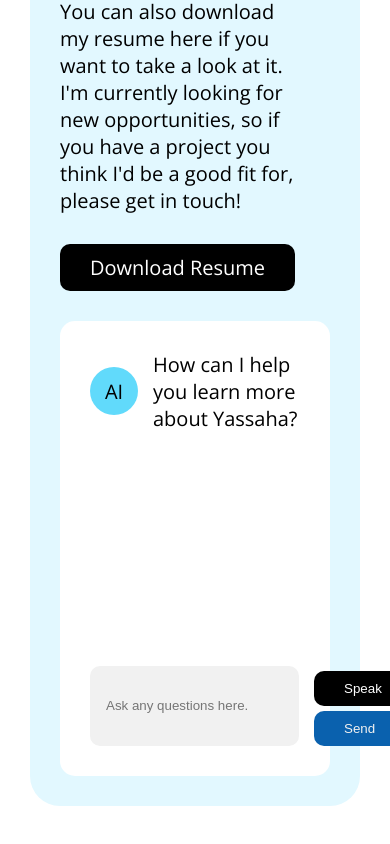
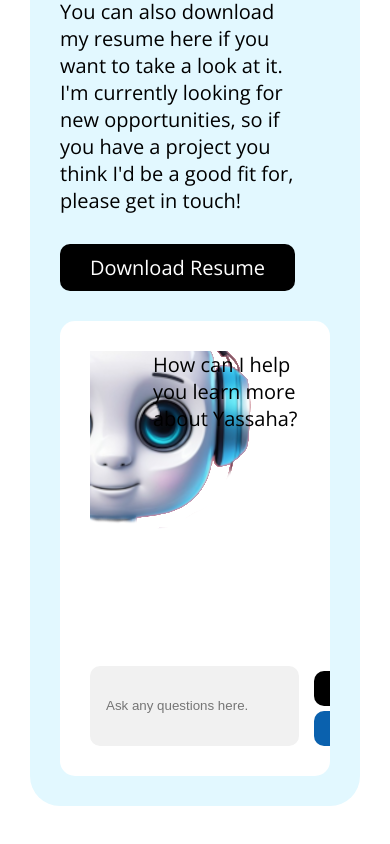
Before and after one commit to yali5/OpenAIPortfolio, a Next.js app: page / in a window 390 px wide. Shown: the part 7762-8606 px from the top of the page. Built offline with nearby package versions, Linux system fonts and the light colour scheme.

Commit message:
avatars created. Sizes incorrect and require resolution

```diff
--- a/app/globals.css
+++ b/app/globals.css
@@ -510,6 +510,9 @@ h3 {
 			padding:30px;
 			display:flex;
 			flex-direction:column;
+			width: 100%;  /* Added in as an fix for button overflow in mobile viewports*/
+  			box-sizing: border-box; /* Added in as an fix for button overflow in mobile viewports*/
+  			overflow: hidden; /* Added in as an fix for button overflow in mobile viewports*/
 			.scroll-area {
 				max-height:300px;
 				height:300px;
@@ -578,9 +581,15 @@ h3 {
 					border:none;
 					cursor:pointer;
 				}
+				@media (min-width: 769px) {
+  					button + button {
+    				margin-left: 5px; /* Adds space only between the buttons */
+  				}
+				}
 				@media (max-width: 768px) {
-					button {
-    				margin-top: 5px;
+					button { /* Added in after intial stylesheet*/
+    				margin-top: 5px; /* Added to resolve lack of border between buttons on mobile viewports*/
+					width: 100%; /* Ensures that the send button is of the same width*/
   				}
 				}
 			}
--- a/app/page.js
+++ b/app/page.js
@@ -321,7 +321,10 @@ export default function Home() {
                 {messages.map((message, index) => (
                   <li key={index} className={`${message.role}`}>
                     <span className={`avatar ${message.role}`}>
-                      {message.role === 'user' ? 'You' : 'AI'}
+                      <img
+                        src={message.role === 'user' ? '/imgs/user-avatar.png' : '/imgs/ai-avatar.png'} ai
+                        alt={message.role}
+                      />
                     </span>
                     <div
                       className="message"
```
Also changed, not shown: public/imgs/ai-avatar.png (added), public/imgs/user-avatar.png (added).
